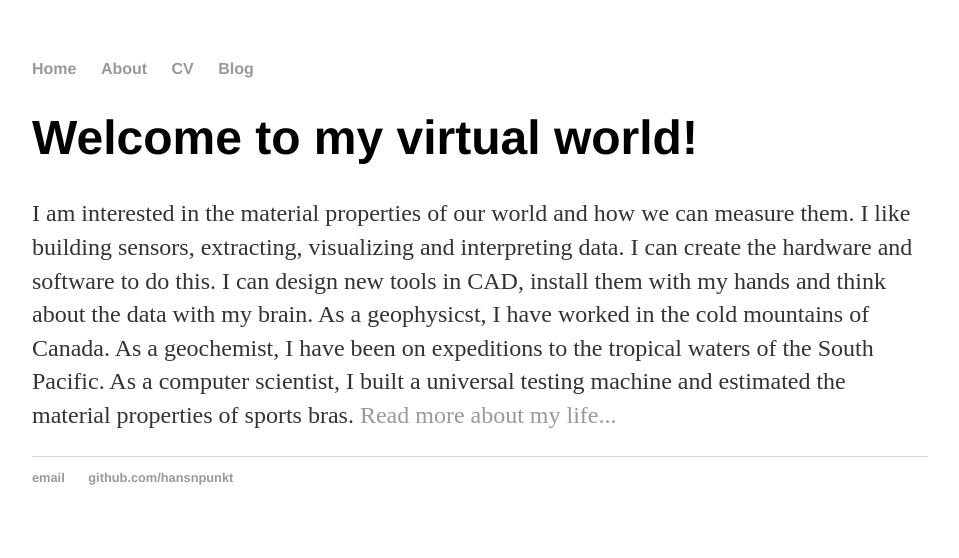
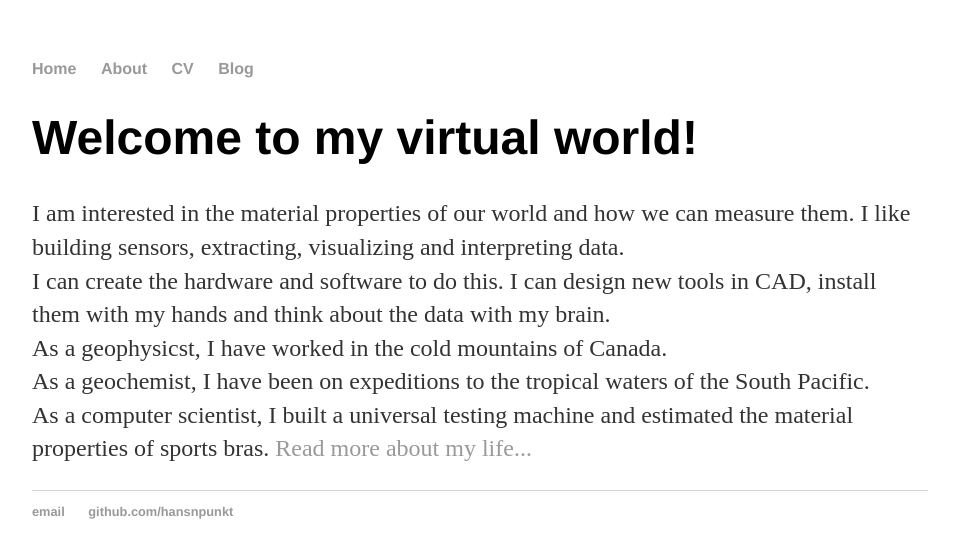
Before and after one commit to hansnpunkt/OLDhansnpunkt.github.io, a Jekyll site: the page built from index.html, in a window 1280 px wide. Shown: the top 558 px of the page, without its empty margins (160-1119 px from the left). Built offline with Jekyll 4.4.1, drawn with Linux system fonts in a browser that asks for light colours.

```diff
--- a/index.html
+++ b/index.html
@@ -4,5 +4,9 @@ title: Jan Hansen, Computer Scientist, Geoscientist, Papa Jan
 ---
 <div class="blurb">
 	<h1>Welcome to my virtual world!</h1>
-	<p>I am interested in the material properties of our world and how we can measure them. I like building sensors, extracting, visualizing and interpreting data. I can create the hardware and software to do this. I can design new tools in CAD, install them with my hands and think about the data with my brain. As a geophysicst, I have worked in the cold mountains of Canada. As a geochemist, I have been on expeditions to the tropical waters of the South Pacific. As a computer scientist, I built a universal testing machine and estimated the material properties of sports bras. <a href="/about">Read more about my life...</a></p>
+	<p>I am interested in the material properties of our world and how we can measure them. I like building sensors, extracting, visualizing and interpreting data.
+		<br> I can create the hardware and software to do this. I can design new tools in CAD, install them with my hands and think about the data with my brain.
+		<br> As a geophysicst, I have worked in the cold mountains of Canada.
+		<br> As a geochemist, I have been on expeditions to the tropical waters of the South Pacific.
+		<br> As a computer scientist, I built a universal testing machine and estimated the material properties of sports bras. <a href="/about">Read more about my life...</a></p>
 </div><!-- /.blurb -->
```
